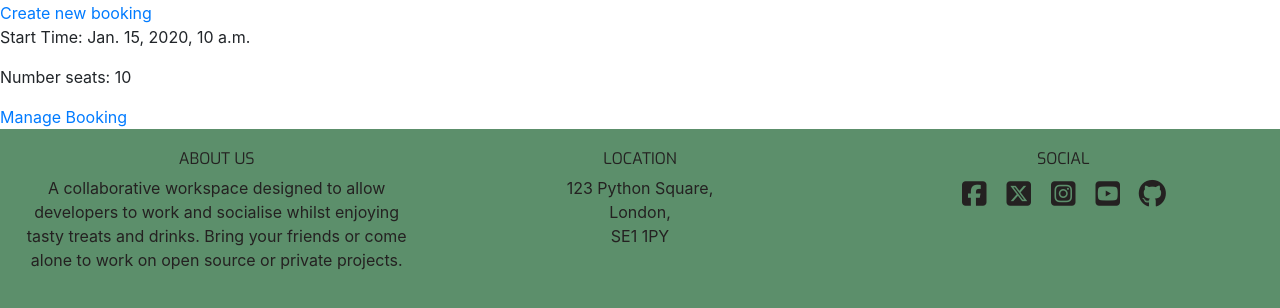
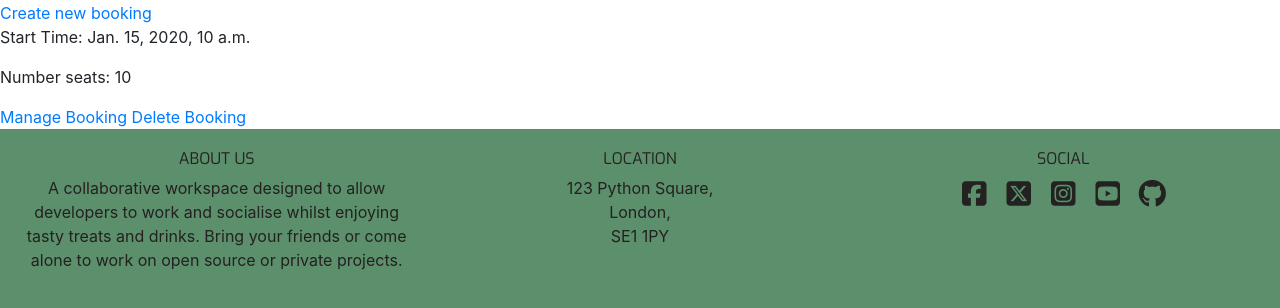
Before and after one commit to Nicolemann98/fullstack-clone, a Django app: page /bookings/ in a window 1280 px wide. Shown: the part 504-812 px from the top of the page. Run offline with Django 4.2, Linux system fonts and the light colour scheme; a user stored in the database is signed in; tables that the repository leaves empty hold one stand-in row (values such as "Sample post"); some libraries are stand-ins or nearby versions.

Commit message:
deleting booking

```diff
--- a/coders_cafe/templates/coders_cafe/bookings.html
+++ b/coders_cafe/templates/coders_cafe/bookings.html
@@ -21,6 +21,7 @@
             <p>Start Time: {{booking.start_time}}</p>
             <p>Number seats: {{booking.num_seats}}</p>
             <a href="{% url 'manage_booking' booking.id %}">Manage Booking</a>
+            <a href="{% url 'delete_booking' booking.id %}">Delete Booking</a>
         </div>
         {% endfor %}
     </div>
--- a/coders_cafe/urls.py
+++ b/coders_cafe/urls.py
@@ -8,7 +8,9 @@ urlpatterns = [
     path('account/', TemplateView.as_view(template_name='coders_cafe/account.html'), name='account'),
     path('bookings/', views.BookingList.as_view(), name='bookings'),
     path('manage-booking/<int:booking_id>', views.manage_booking, name='manage_booking'),
+    path('manage-booking/success', views.BookingList.as_view(), name='managae_booking_success'),
     path('create-booking/', views.create_booking, name='create_booking'),
-    path('manage-booking/success', views.BookingList.as_view(), name='bookings'),
-    path('create-booking/success', views.BookingList.as_view(), name='bookings'),
+    path('create-booking/success', views.BookingList.as_view(), name='create_booking_success'),
+    path('delete-booking/<int:booking_id>', views.delete_booking, name='delete_booking'),
+    path('delete-booking/success', views.BookingList.as_view(), name='delete_booking_success'),
 ]
--- a/coders_cafe/views.py
+++ b/coders_cafe/views.py
@@ -59,3 +59,11 @@ def create_booking(request):
             "booking_form": booking_form,
         },
     )
+
+
+def delete_booking(request, booking_id):
+    booking = get_object_or_404(Booking, pk=booking_id)
+
+    if (booking.user == request.user):
+        booking.delete()
+        return HttpResponseRedirect("success")
```
